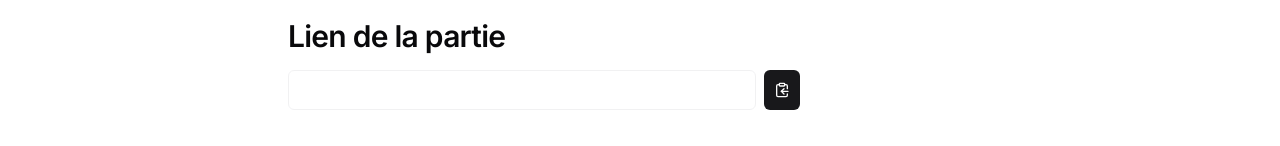
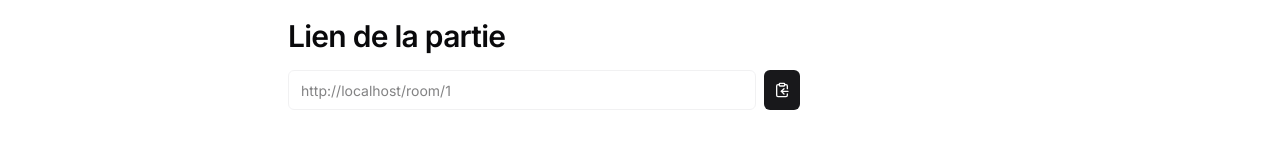
Before and after one commit to Franck-Fernandez-pro/little-bac, a Next.js app: page /room/1 in a window 1280 px wide. Shown: the part 388-534 px from the top of the page. Built offline with nearby package versions, Linux system fonts and the light colour scheme; no server answers.

Commit message:
Fix RoomPath

```diff
--- a/app/room/[id]/page.tsx
+++ b/app/room/[id]/page.tsx
@@ -1,8 +1,6 @@
-import CopyClipboard from '@/components/CopyClipboard';
+import { RoomPath } from '@/components/RoomPath';
 import { Avatar, AvatarFallback, AvatarImage } from '@/components/ui/avatar';
 import { Badge } from '@/components/ui/badge';
-import { Input } from '@/components/ui/input';
-import { headers } from 'next/headers';
 
 const CATEGORIES = [
   'Animal',
@@ -43,9 +41,6 @@ const FAKE_USERS = [
 ];
 
 export default function Room({ params: { id } }: { params: { id: string } }) {
-  const heads = headers();
-  const url = heads.get('referer') || '';
-
   return (
     <main className="px-72 pt-5 space-y-8">
       <h1>Nouvelle partie</h1>
@@ -61,10 +56,7 @@ export default function Room({ params: { id } }: { params: { id: string } }) {
 
       <section>
         <h2>Lien de la partie</h2>
-        <div className="flex w-full max-w-lg items-center space-x-2">
-          <Input type="text" value={url} disabled />
-          <CopyClipboard text={url} />
-        </div>
+        <RoomPath />
       </section>
 
       <section>
--- /dev/null
+++ b/components/RoomPath.tsx
@@ -0,0 +1,14 @@
+'use client';
+
+import { Input } from './ui/input';
+import CopyClipboard from './CopyClipboard';
+
+export function RoomPath() {
+  const url = window.location.href;
+  return (
+    <div className="flex w-full max-w-lg items-center space-x-2">
+      <Input type="text" value={url} disabled />
+      <CopyClipboard text={url} />
+    </div>
+  );
+}
```
